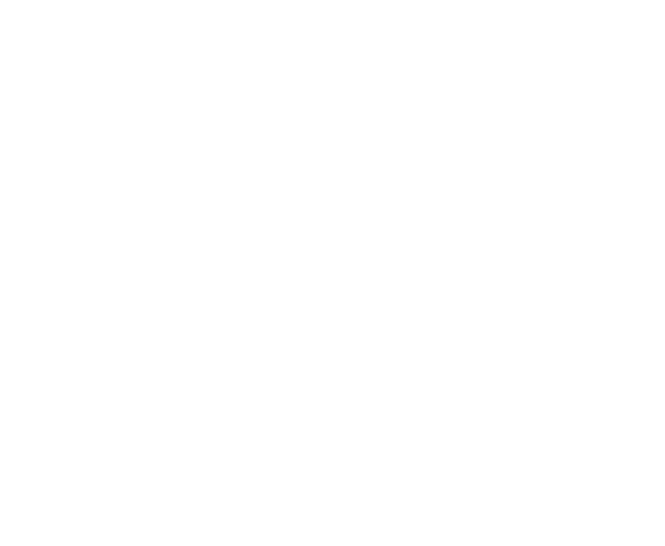
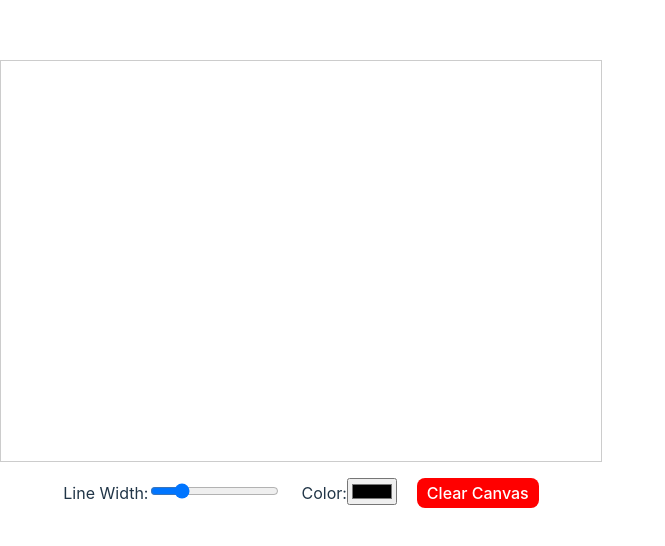
Before and after one commit to PRABHAT1SHUKLA/test-playground, a React (Vite) app: page /canvas in a window 1280 px wide. Before the commit this address had no page. Shown: the part 116-662 px from the top of the page, without its empty margins (0-665 px from the left). Built offline with nearby package versions, Linux system fonts and the light colour scheme.

Commit message:
feat: canvas

```diff
--- a/src/App.tsx
+++ b/src/App.tsx
@@ -12,6 +12,7 @@
 import My from "./components/my";
 import Carousel from "./components/carousel";
 import Accordion2 from "./components/accordion2";
+import DrawingCanvas from "./components/drawcanvas";
 
 function App() {
   return (
@@ -35,6 +36,7 @@
     <Route path='/carousel' element={<Carousel/>}/>
     <Route path="/debounce" element={<Debounce/>}/>
     <Route path="/accordion2" element={<Accordion2/>}></Route>
+    <Route path="/canvas" element={<DrawingCanvas/>}></Route>
       </Routes>
     </Router>
   );
--- /dev/null
+++ b/src/components/drawcanvas.tsx
@@ -0,0 +1,154 @@
+import React, {
+  useRef,
+  useState,
+  useEffect,
+  useCallback,
+  useReducer,
+  useMemo,
+} from "react";
+
+type Action =
+  | { type: "DRAW_START"; payload: { x: number; y: number } }
+  | { type: "DRAW_MOVE"; payload: { x: number; y: number } }
+  | { type: "DRAW_END" }
+  | { type: "CLEAR_CANVAS" };
+
+interface State {
+  drawing: boolean;
+  points: { x: number; y: number }[];
+}
+
+const reducer = (state: State, action: Action): State => {
+  switch (action.type) {
+    case "DRAW_START":
+      return { ...state, drawing: true, points: [action.payload] };
+    case "DRAW_MOVE":
+      return state.drawing
+        ? { ...state, points: [...state.points, action.payload] }
+        : state;
+    case "DRAW_END":
+      return { ...state, drawing: false };
+    case "CLEAR_CANVAS":
+      return { drawing: false, points: [] };
+    default:
+      return state;
+  }
+};
+
+const DrawingCanvas: React.FC = () => {
+  const canvasRef = useRef<HTMLCanvasElement | null>(null);
+  const [state, dispatch] = useReducer(reducer, { drawing: false, points: [] });
+  const [lineWidth, setLineWidth] = useState(5);
+  const [color, setColor] = useState("#000000");
+
+  const draw = useCallback(() => {
+    const canvas = canvasRef.current;
+    if (!canvas) return;
+
+    const ctx = canvas.getContext("2d");
+    if (!ctx || state.points.length < 2) return;
+
+    ctx.lineWidth = lineWidth;
+    ctx.strokeStyle = color;
+    ctx.lineJoin = "round";
+    ctx.lineCap = "round";
+
+    ctx.beginPath();
+    state.points.forEach((point, index) => {
+      if (index === 0) {
+        ctx.moveTo(point.x, point.y);
+      } else {
+        ctx.lineTo(point.x, point.y);
+      }
+    });
+    ctx.stroke();
+  }, [state.points, lineWidth, color]);
+
+  useEffect(() => {
+    draw();
+  }, [draw]);
+
+  const canvasSize = useMemo(() => ({ width: 600, height: 400 }), []);
+
+  const handleMouseDown = (e: React.MouseEvent<HTMLCanvasElement>) => {
+    const rect = canvasRef.current!.getBoundingClientRect();
+    const x = e.clientX - rect.left;
+    const y = e.clientY - rect.top;
+    dispatch({ type: "DRAW_START", payload: { x, y } });
+  };
+
+  const handleMouseMove = (e: React.MouseEvent<HTMLCanvasElement>) => {
+    if (!state.drawing) return;
+    const rect = canvasRef.current!.getBoundingClientRect();
+    const x = e.clientX - rect.left;
+    const y = e.clientY - rect.top;
+    dispatch({ type: "DRAW_MOVE", payload: { x, y } });
+  };
+
+  const handleMouseUp = () => {
+    dispatch({ type: "DRAW_END" });
+  };
+
+  const clearCanvas = useCallback(() => {
+    const canvas = canvasRef.current;
+    if (canvas) {
+      const ctx = canvas.getContext("2d");
+      if (ctx) {
+        ctx.clearRect(0, 0, canvas.width, canvas.height);
+      }
+    }
+    dispatch({ type: "CLEAR_CANVAS" });
+  }, []);
+
+  return (
+    <div style={{ textAlign: "center" }}>
+      <canvas
+        ref={canvasRef}
+        width={canvasSize.width}
+        height={canvasSize.height}
+        style={{
+          border: "1px solid #ccc",
+          cursor: state.drawing ? "crosshair" : "default",
+        }}
+        onMouseDown={handleMouseDown}
+        onMouseMove={handleMouseMove}
+        onMouseUp={handleMouseUp}
+      />
+      <div style={{ marginTop: "10px" }}>
+        <label>
+          Line Width:
+          <input
+            type="range"
+            min="1"
+            max="20"
+            value={lineWidth}
+            onChange={(e) => setLineWidth(Number(e.target.value))}
+          />
+        </label>
+        <label style={{ marginLeft: "20px" }}>
+          Color:
+          <input
+            type="color"
+            value={color}
+            onChange={(e) => setColor(e.target.value)}
+          />
+        </label>
+        <button
+          onClick={clearCanvas}
+          style={{
+            marginLeft: "20px",
+            padding: "5px 10px",
+            backgroundColor: "#f00",
+            color: "#fff",
+            border: "none",
+            cursor: "pointer",
+          }}
+        >
+          Clear Canvas
+        </button>
+      </div>
+    </div>
+  );
+};
+
+export default DrawingCanvas;
```
